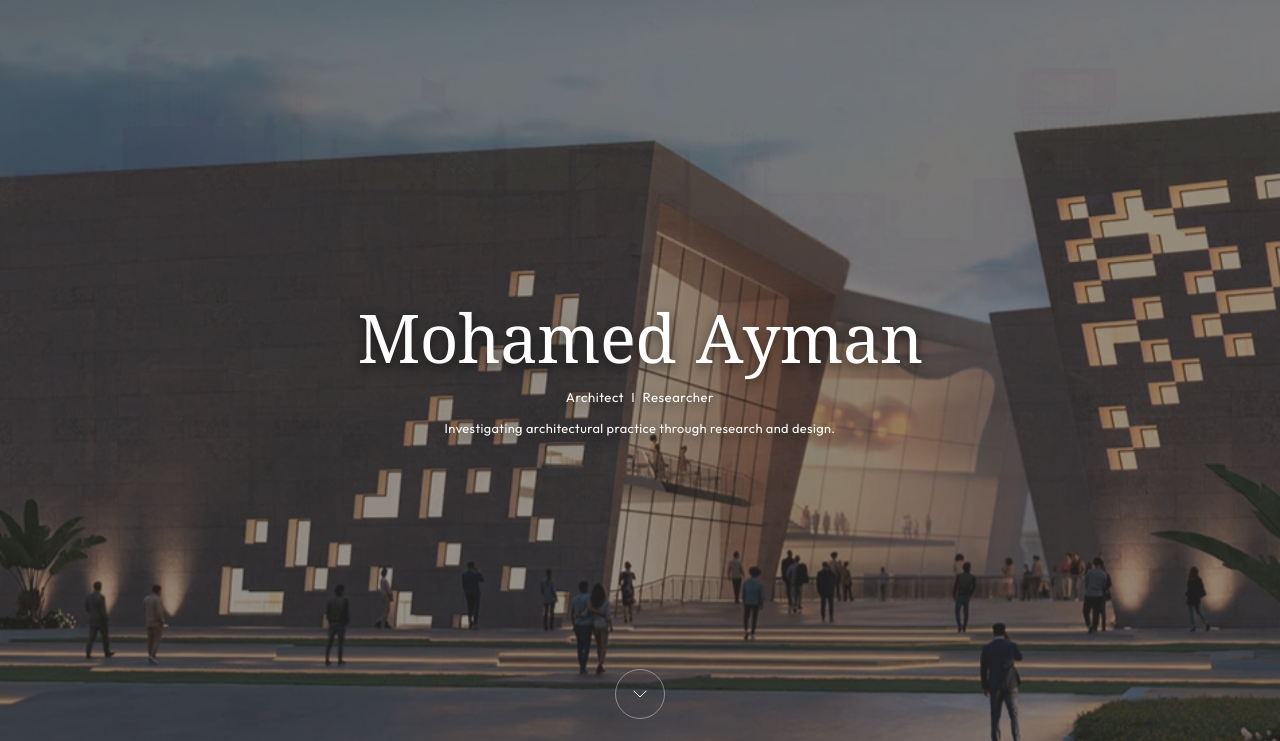
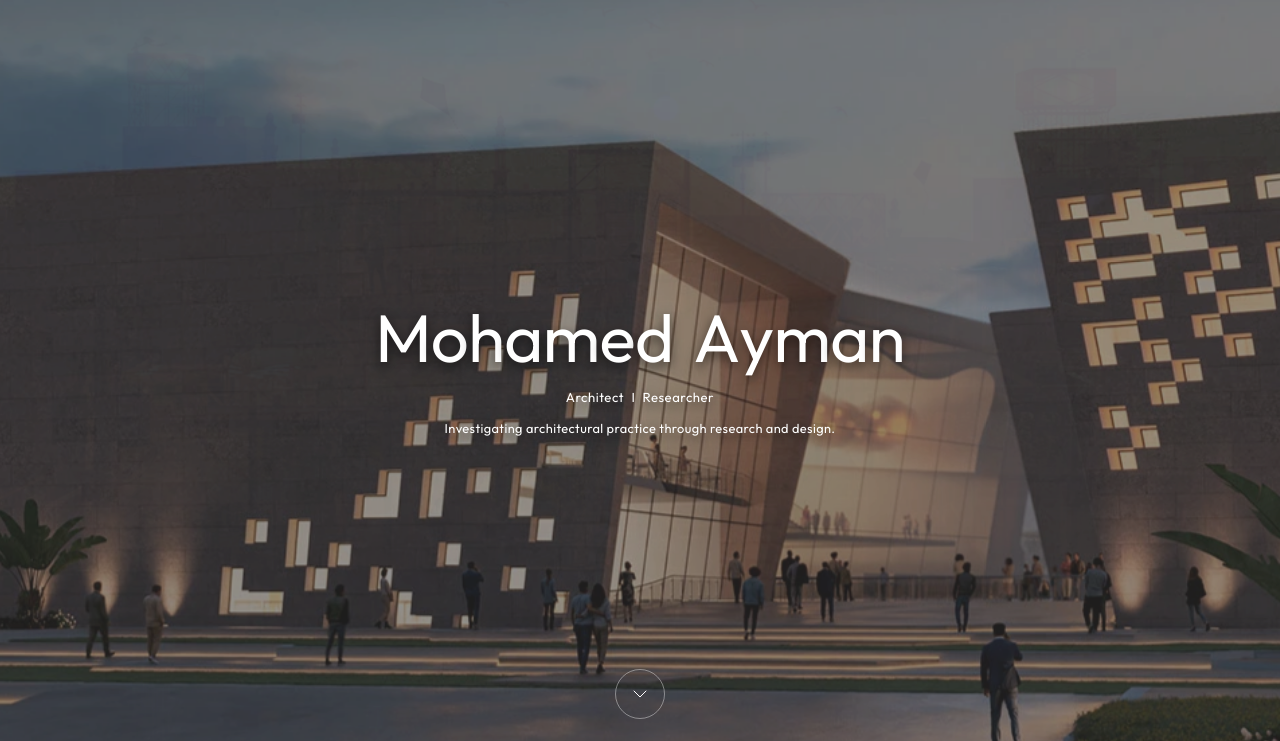
Before and after one commit to Motaweh22/portfolioT, a website: page index.html in a window 1280 px wide. Shown: the part 56-797 px from the top of the page. Drawn offline with Linux system fonts and the light colour scheme.

Commit message:
Use Outfit font

```diff
--- a/css/style.css
+++ b/css/style.css
@@ -3,6 +3,15 @@
    Faithful replica of abdallahkamel.com
    + Enhanced animations & interactions
    ============================================= */
+
+/* ===== FONTS ===== */
+@font-face {
+  font-family: 'Outfit';
+  src: url('../fonts/Outfit/Outfit-VariableFont_wght.ttf') format('truetype');
+  font-weight: 100 900;
+  font-style: normal;
+  font-display: swap;
+}
 
 /* ===== VARIABLES ===== */
 :root {
@@ -15,8 +24,8 @@
   --accent-rust: #b5763a;
   --accent-hover: #3a5a8f;
   --nav-height: 52px;
-  --font-serif: 'Cormorant Garamond', Georgia, serif;
-  --font-sans: 'Lato', 'Helvetica Neue', Arial, sans-serif;
+  --font-serif: 'Outfit', sans-serif;
+  --font-sans: 'Outfit', sans-serif;
   --ease-out-expo: cubic-bezier(0.16, 1, 0.3, 1);
   --ease-out-quad: cubic-bezier(0.25, 0.46, 0.45, 0.94);
 }
```
